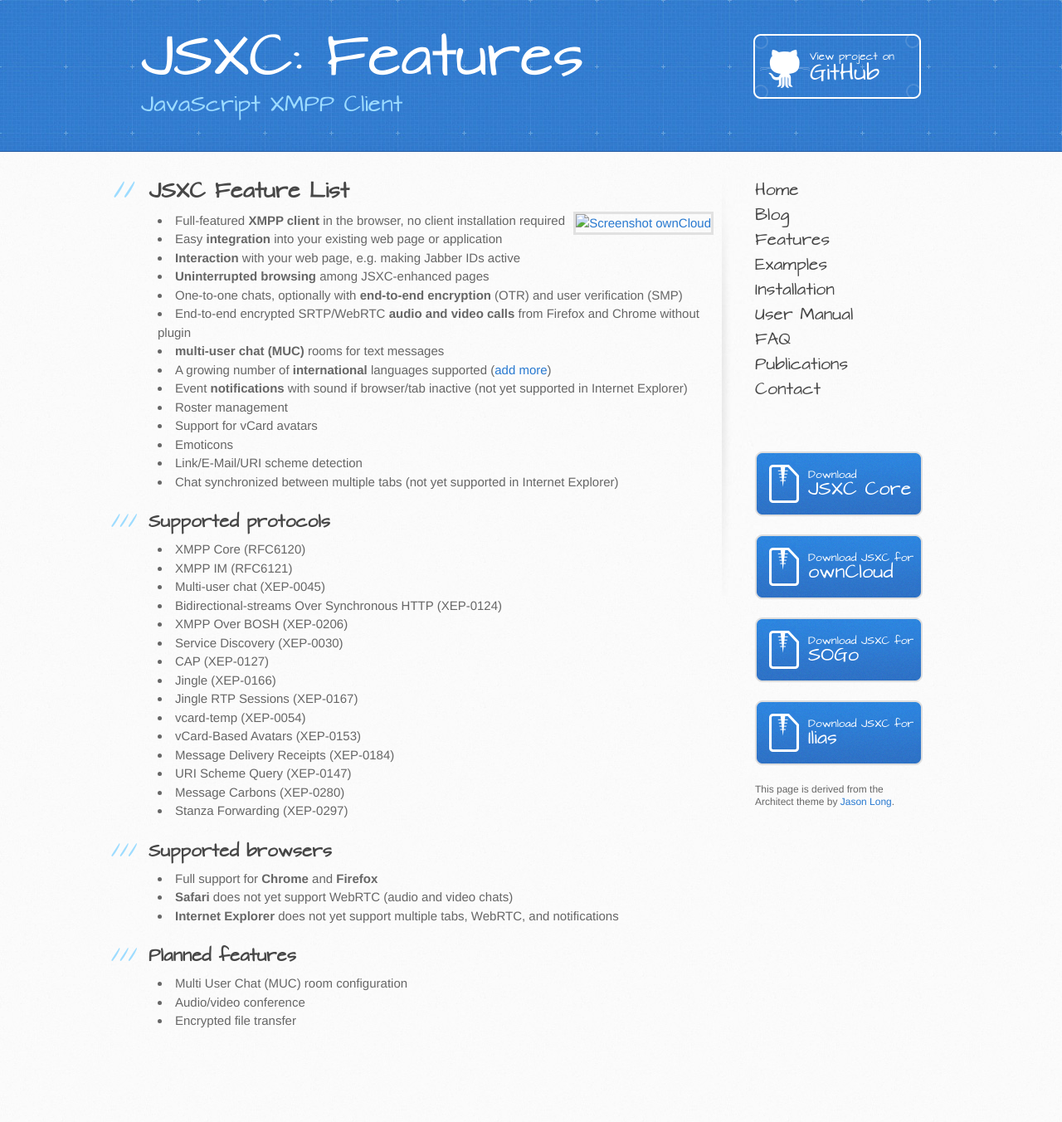
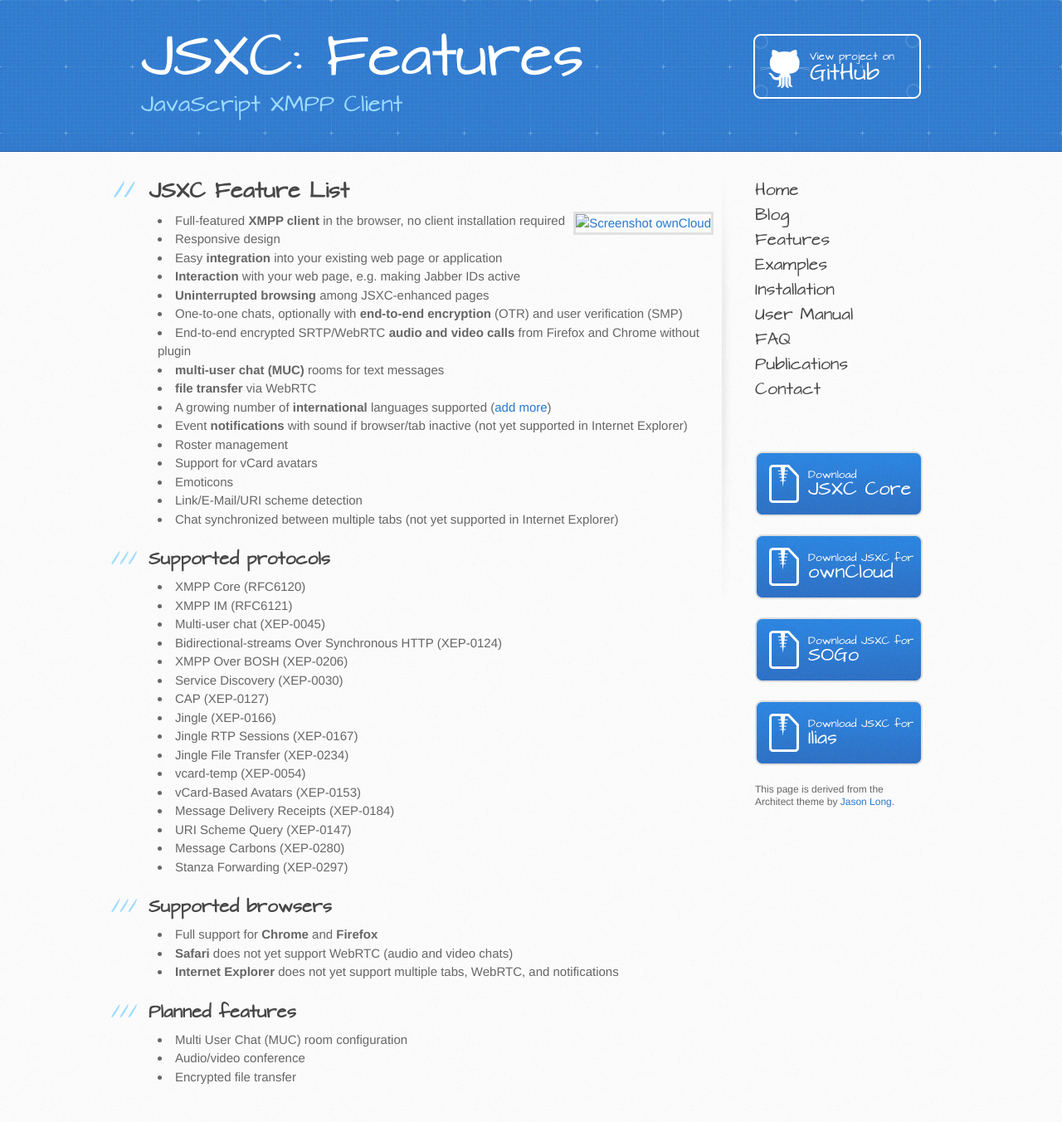
Before and after one commit to jsxc/jsxc.org, a Jekyll site: the page built from features.html, in a window 1280 px wide. Shown: the whole page at 83% size. Built offline with Jekyll 4.4.1, drawn with Linux system fonts in a browser that asks for light colours; Markdown is read by kramdown in place of the engine named in the settings; comment, search, counter and statistics services are not loaded; before the commit the page ends 1284 px from its top, so only the background shows below that.

Commit message:
add features

```diff
--- a/features.html
+++ b/features.html
@@ -13,12 +13,14 @@
 
 <ul>
     <li>Full-featured <b>XMPP client</b> in the browser, no client installation required</li>
+    <li>Responsive design</li>
     <li>Easy <b>integration</b> into your existing web page or application</li>
     <li><b>Interaction</b> with your web page, e.g. making Jabber IDs active</li>
     <li><b>Uninterrupted browsing</b> among JSXC-enhanced pages</li>
     <li>One-to-one chats, optionally with <b>end-to-end encryption</b> (OTR) and user verification (SMP)</li>
     <li>End-to-end encrypted SRTP/WebRTC <b>audio and video calls</b> from Firefox and Chrome without plugin</li>
     <li><b>multi-user chat (MUC)</b> rooms for text messages</li>
+    <li><b>file transfer</b> via WebRTC</li>
     <li>A growing number of <b>international</b> languages supported (<a href="https://webtranslateit.com/en/projects/10365-JSXC" target="_blank">add more</a>)</li>
     <li>Event <b>notifications</b> with sound if browser/tab inactive <small>(not yet supported in Internet Explorer)</small></li>
     <li>Roster management</li>
@@ -41,6 +43,7 @@
     <li>CAP (XEP-0127)</li>
     <li>Jingle (XEP-0166)</li>
     <li>Jingle RTP Sessions (XEP-0167)</li>
+    <li>Jingle File Transfer (XEP-0234)</li>
     <li>vcard-temp (XEP-0054)</li>
     <li>vCard-Based Avatars (XEP-0153)</li>
     <li>Message Delivery Receipts (XEP-0184)</li>
```
